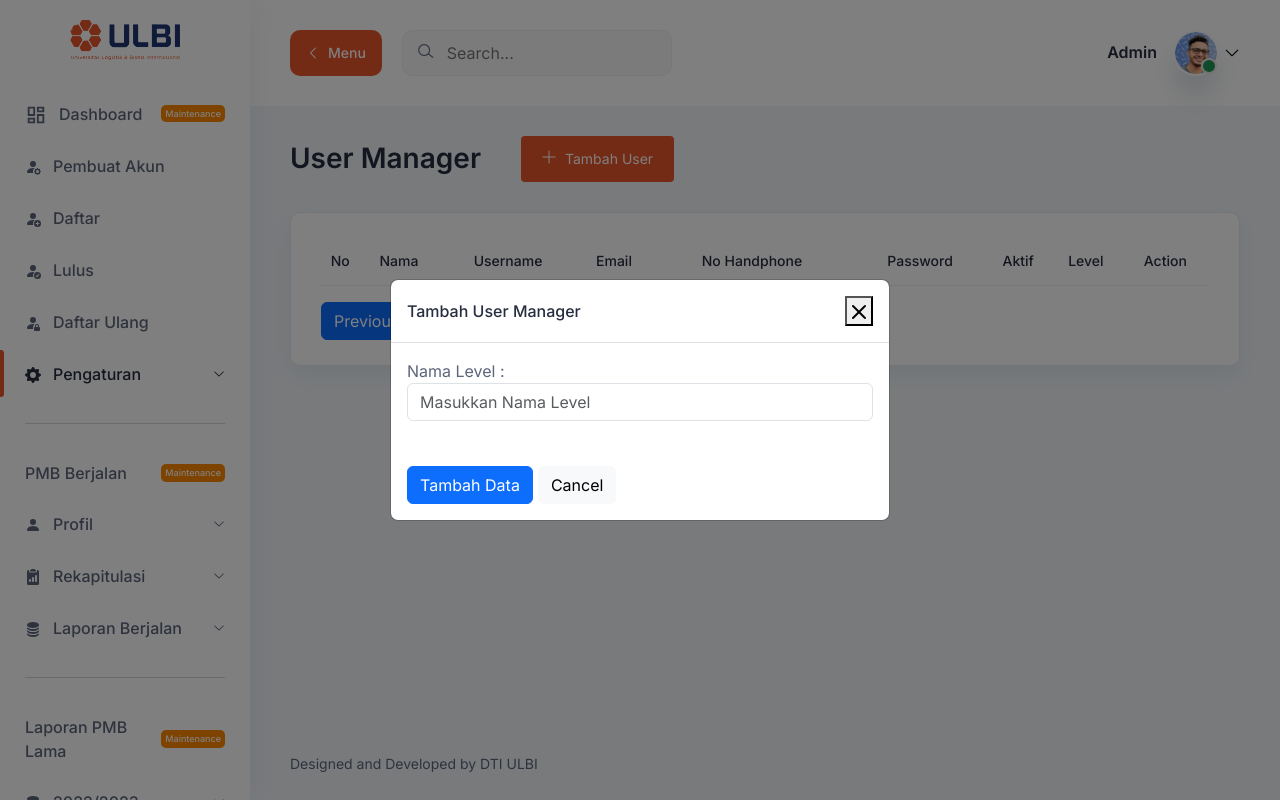
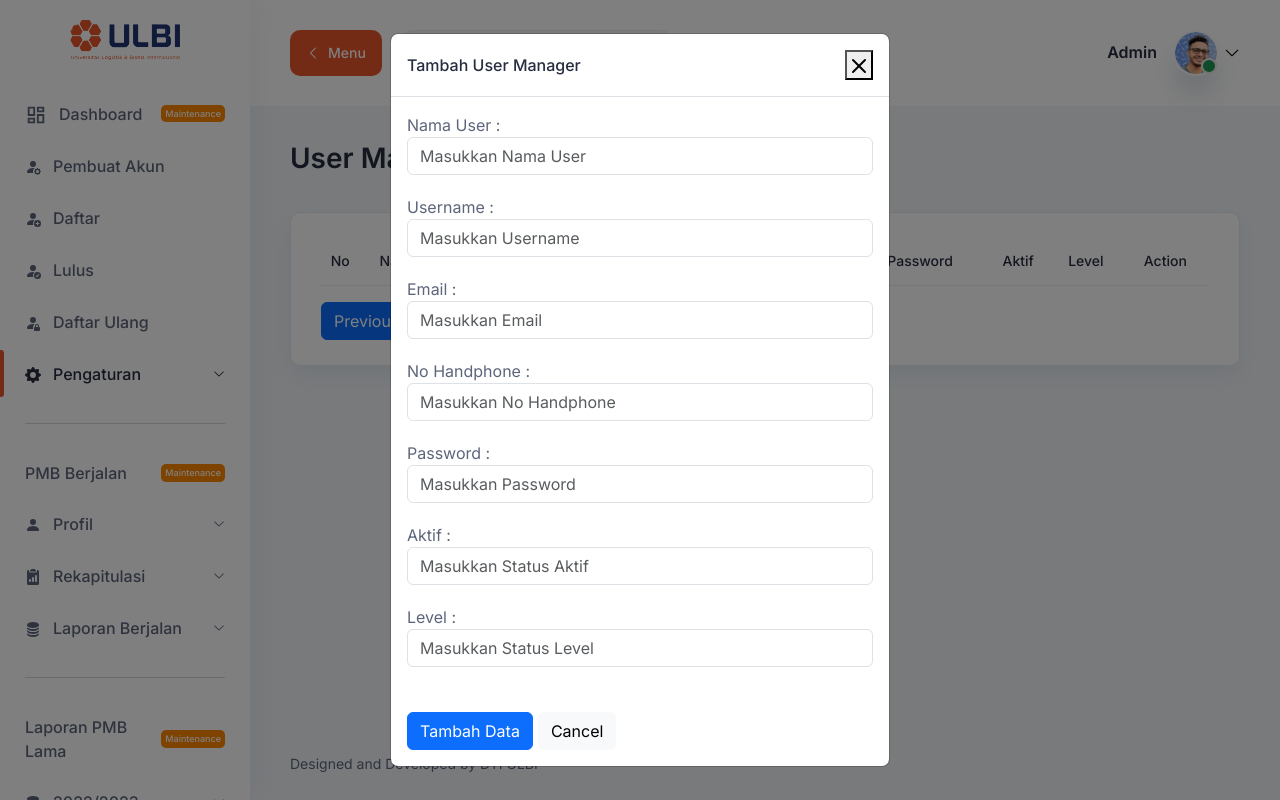
Before and after one commit to PMBULBI/pmb-admin, a website with bundled scripts: page pengaturan/user_manager.html in a window 1280 px wide. Both pictures are taken after a click on the link "Tambah User". Built offline with nearby package versions, Linux system fonts and the light colour scheme; a script that the page names is missing.

Commit message:
fix(modal) : perbaikan modal update & create

```diff
--- a/pengaturan/user_manager.html
+++ b/pengaturan/user_manager.html
@@ -499,10 +499,10 @@
               <div class="col-md-6">
                 <div class="title d-flex align-items-center flex-wrap mb-30">
                   <h2 class="mr-40">User Manager</h2>
-                  <a href="#" class="main-btn primary-btn btn-hover btn-sm" data-bs-toggle="modal" data-bs-target="#new-level">
+                  <a href="#" class="main-btn primary-btn btn-hover btn-sm" data-bs-toggle="modal" data-bs-target="#new-user">
                     <i class="lni lni-plus mr-5"></i> Tambah User</a>
                     <!-- Modal Tambah Data Start -->
-                    <div class="modal fade new-level" id="new-level" role="dialog" tabindex="-1" aria-labelledby="staticBackdropLabel" aria-hidden="true">
+                    <div class="modal fade new-user" id="new-user" role="dialog" tabindex="-1" aria-labelledby="staticBackdropLabel" aria-hidden="true">
                     <div class="modal-dialog modal-dialog-centered">
                         <div class="modal-content radius-xl">
                         <div class="modal-header">
@@ -514,12 +514,42 @@
                             </button>
                         </div>
                         <div class="modal-body">
-                            <div class="new-level-modal">
+                            <div class="new-user-modal">
                             <form method="POST" id="myForm">
                                 <div class="form-group mb-20">
-                                <label>Nama Level :</label>
-                                <input id="nama" type="text" class="form-control"
-                                    placeholder="Masukkan Nama Level" />
+                                <label>Nama User :</label>
+                                <input id="nama-user" type="text" class="form-control"
+                                    placeholder="Masukkan Nama User" />
+                                </div>
+                                <div class="form-group mb-20">
+                                <label>Username :</label>
+                                <input id="username" type="text" class="form-control"
+                                    placeholder="Masukkan Username" />
+                                </div>
+                                <div class="form-group mb-20">
+                                <label>Email :</label>
+                                <input id="email" type="text" class="form-control"
+                                    placeholder="Masukkan Email" />
+                                </div>
+                                <div class="form-group mb-20">
+                                <label>No Handphone :</label>
+                                <input id="no_hp" type="text" class="form-control"
+                                    placeholder="Masukkan No Handphone" />
+                                </div>
+                                <div class="form-group mb-20">
+                                <label>Password :</label>
+                                <input id="password" type="text" class="form-control"
+                                    placeholder="Masukkan Password" />
+                                </div>
+                                <div class="form-group mb-20">
+                                <label>Aktif :</label>
+                                <input id="aktif" type="text" class="form-control"
+                                    placeholder="Masukkan Status Aktif" />
+                                </div>
+                                <div class="form-group mb-20">
+                                <label>Level :</label>
+                                <input id="level" type="text" class="form-control"
+                                    placeholder="Masukkan Status Level" />
                                 </div>
                                 <div class="button-group d-flex pt-25">
                                 <button id="tambahDataButton"
@@ -540,7 +570,7 @@
                     </div>
                 <!-- Modal Tambah Data End -->
                 <!-- Modal Update Data Start -->
-                <div class="modal fade update-level" id="update-level" role="dialog" tabindex="-1" aria-labelledby="staticBackdropLabel" aria-hidden="true">
+                <div class="modal fade update-user" id="update-user" role="dialog" tabindex="-1" aria-labelledby="staticBackdropLabel" aria-hidden="true">
                     <div class="modal-dialog modal-dialog-centered">
                         <div class="modal-content radius-xl">
                         <div class="modal-header">
@@ -552,12 +582,42 @@
                             </button>
                         </div>
                         <div class="modal-body">
-                            <div class="update-level-modal">
+                            <div class="update-user-modal">
                             <form method="POST" id="myForm">
+                              <div class="form-group mb-20">
+                                <label>Nama User :</label>
+                                <input id="nama-user-update" type="text" class="form-control"
+                                    placeholder="Masukkan Nama User" />
+                                </div>
                                 <div class="form-group mb-20">
-                                <label>Nama Level :</label>
-                                <input id="nama-update" type="text" class="form-control"
-                                    placeholder="" />
+                                <label>Username :</label>
+                                <input id="username-update" type="text" class="form-control"
+                                    placeholder="Masukkan Username" />
+                                </div>
+                                <div class="form-group mb-20">
+                                <label>Email :</label>
+                                <input id="email-update" type="text" class="form-control"
+                                    placeholder="Masukkan Email" />
+                                </div>
+                                <div class="form-group mb-20">
+                                <label>No Handphone :</label>
+                                <input id="no_hp-update" type="text" class="form-control"
+                                    placeholder="Masukkan No Handphone" />
+                                </div>
+                                <div class="form-group mb-20">
+                                <label>Password :</label>
+                                <input id="password-update" type="text" class="form-control"
+                                    placeholder="Masukkan Password" />
+                                </div>
+                                <div class="form-group mb-20">
+                                <label>Aktif :</label>
+                                <input id="aktif-update" type="text" class="form-control"
+                                    placeholder="Masukkan Status Aktif" />
+                                </div>
+                                <div class="form-group mb-20">
+                                <label>Level :</label>
+                                <input id="level-update" type="text" class="form-control"
+                                    placeholder="Masukkan Status Level" />
                                 </div>
                                 <div class="button-group d-flex pt-25">
                                 <button id="updateDataButton"
```
